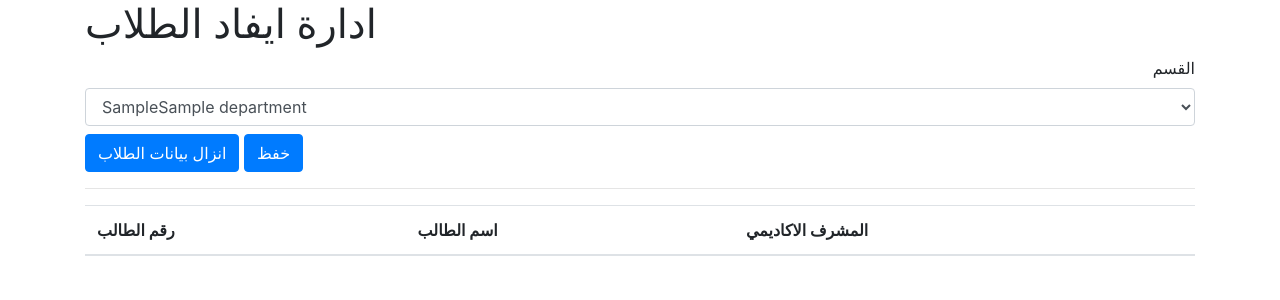
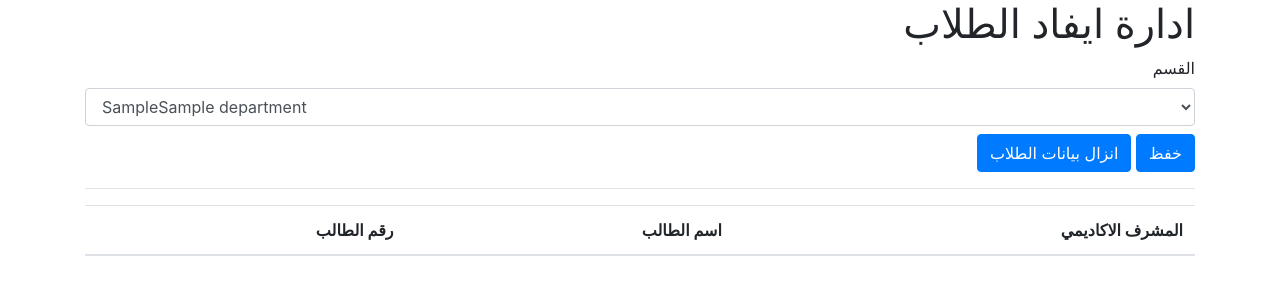
Before and after one commit to Mahmoud-daghbas/Academic_Adviser_helper, a PHP site: page /link_student_with_advisor.php in a window 1280 px wide. Shown: the top 300 px of the page. Run offline with PHP 8.4, Linux system fonts and the light colour scheme; tables that the repository leaves empty or names only in its code hold one stand-in row (values such as "Sample post"); lists and menus that the app fills with data are empty.

Commit message:
تعديل واجهة ربط الطلاب بالمرشدين

```diff
--- a/link_student_with_advisor.php
+++ b/link_student_with_advisor.php
@@ -10,7 +10,7 @@
 	<link rel="stylesheet" href="https://maxcdn.bootstrapcdn.com/bootstrap/4.5.2/css/bootstrap.min.css">
 </head>
 <body>
-	<div class="container">
+	<div class="container"  style="text-align: right;" >
 		<h1> ادارة ايفاد الطلاب </h1>
 		<div class="form-group mb-2 text-right">
 			<label for="Id_Dept" class="control-label">القسم</label>
@@ -101,7 +101,7 @@
 						type:'POST',
 						data:{add_data_link:true,data:insert},
 						success:function(data){
-					alert("تمت عملية الاضافة بنجاح");
+					alert("تمت حفظ بنجاح");
 						}});
 
 
```
